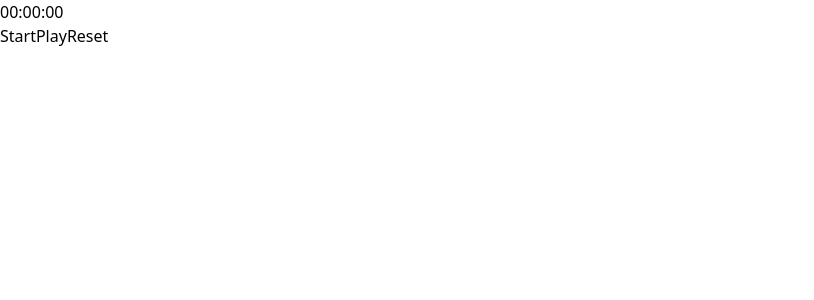
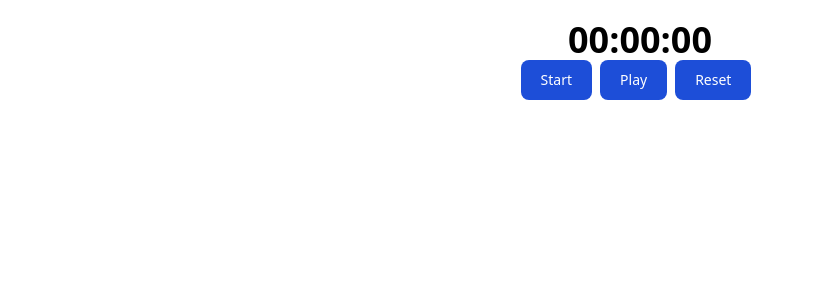
Before and after one commit to kararAcode/NotionTimeTracker, a React (Vite) app: page / in a window 1280 px wide. Shown: the top 300 px of the page, without its empty margins (0-814 px from the left). Built offline with nearby package versions, Linux system fonts and the light colour scheme.

Commit message:
create new ControlButton component and add style

```diff
--- a/package.json
+++ b/package.json
@@ -11,6 +11,11 @@
     "build": "vite build"
   },
   "dependencies": {
+    "@fortawesome/fontawesome-svg-core": "^6.5.2",
+    "@fortawesome/free-brands-svg-icons": "^6.5.2",
+    "@fortawesome/free-regular-svg-icons": "^6.5.2",
+    "@fortawesome/free-solid-svg-icons": "^6.5.2",
+    "@fortawesome/react-fontawesome": "^0.2.2",
     "@notionhq/client": "^2.2.15",
     "autoprefixer": "^10.4.19",
     "electron": "^12.0.0",
--- /dev/null
+++ b/src/client/components/ControlButton.jsx
@@ -0,0 +1,14 @@
+import React from "react";
+import { FontAwesomeIcon, } from '@fortawesome/react-fontawesome'
+import { faPlay } from '@fortawesome/free-solid-svg-icons'
+
+const ControlButton = (props) => {
+    return (
+        <button onClick={props.onClick} type="button" className="text-white bg-blue-700 hover:bg-blue-800 focus:ring-4 focus:ring-blue-300 font-medium rounded-lg text-sm px-5 py-2.5 me-2 mb-2 dark:bg-blue-600 dark:hover:bg-blue-700 focus:outline-none dark:focus:ring-blue-800">
+            {/* <FontAwesomeIcon icon={props.icon} />         */}
+            {props.text}
+        </button>
+    );
+}
+
+export default ControlButton;
--- a/src/client/components/Timer.jsx
+++ b/src/client/components/Timer.jsx
@@ -1,5 +1,8 @@
 import React from "react";
 import { useState, useEffect } from "react";
+import ControlButton from "./ControlButton";
+import { FontAwesomeIcon, } from '@fortawesome/react-fontawesome'
+import { faPlay, faPause, faStop, faPlayCircle } from '@fortawesome/free-solid-svg-icons'
 
 const Timer = (props) => {
     const [time, setTime] = useState(0);
@@ -46,11 +49,18 @@ const Timer = (props) => {
     };
 
     return (
-        <div>
-            <h1>{formattedTime()}</h1>
-            <button onClick={handleStart}>{isRunning ? "Stop": "Start"}</button>
-            <button onClick={handlePause}>{isRunning ? "Pause": "Play"}</button>
-            <button onClick={handleReset}>Reset</button>
+        <div className="text-center p-5">
+
+            <h1 className="text-4xl font-bold">
+                {formattedTime()}
+            </h1>
+
+            <div>
+                <ControlButton text={isRunning ? "Stop": "Start"} onClick={handleStart} />
+                <ControlButton text={isRunning ? "Pause": "Play"} onClick={handlePause} />
+                <ControlButton text="Reset" onClick={handleReset} />
+            </div>
+
         </div>
     );
 
--- a/src/server/main.js
+++ b/src/server/main.js
@@ -10,7 +10,7 @@ let win;
 function createWindow() {
   win = new BrowserWindow({
     width: 400,
-    height: 100,
+    height: 200,
     frame: false,
     resizable: false,
     show: false,
--- a/tailwind.config.js
+++ b/tailwind.config.js
@@ -1,5 +1,5 @@
 module.exports = {
-  content: ['./src/client/*.{js,jsx,ts,tsx}', './public/index.html'],
+  content: ['./src/client/*.{js,jsx,ts,tsx}', './public/index.html', './src/client/components/**/*.{js,jsx,ts,tsx}'],
   theme: {
     extend: {},
   },
```
Also changed, not shown: 1 other file (tests, documents, lock files or other folders).
